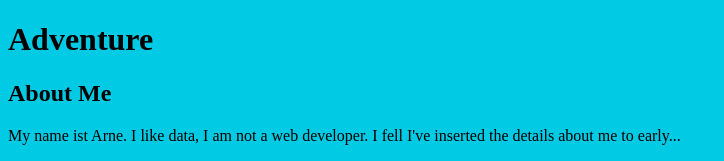
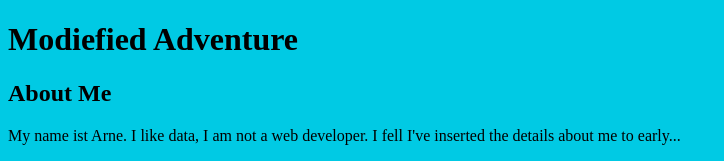
Before and after one commit to arneeder/git-course, a plain HTML site: page index.html in a window 1280 px wide. Shown: the top 161 px of the page, without its empty margins (0-724 px from the left). Drawn offline with Linux system fonts and the light colour scheme.

Commit message:
Update Heading

```diff
--- a/index.html
+++ b/index.html
@@ -10,7 +10,7 @@
 <body>
 
     <header>
-        <h1>Adventure</h1>
+        <h1>Modiefied Adventure</h1>
     </header>
 
     <div class="container">
```
